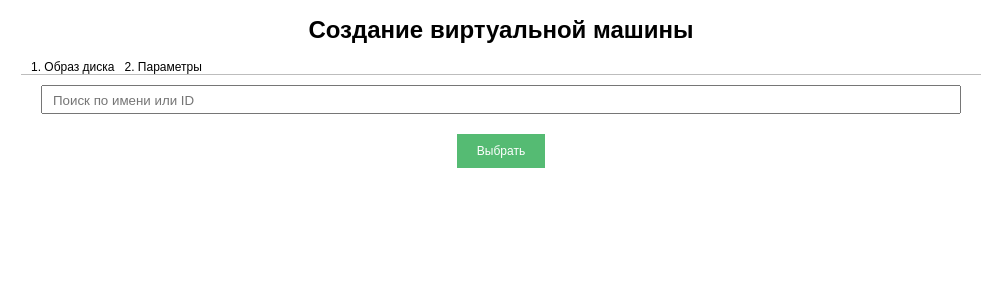
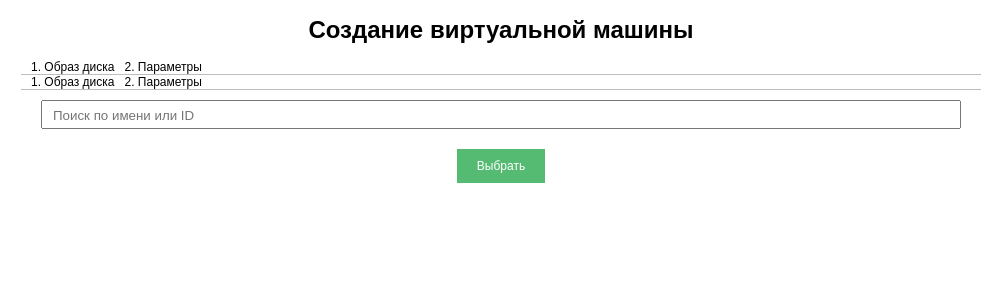
Before and after one commit to andrewosipov/croc, a React (Create React App) app: page /step1 in a window 1280 px wide. Shown: the top 300 px of the page, without its empty margins (139-1131 px from the left). Built offline with nearby package versions, Linux system fonts and the light colour scheme.

Commit message:
add Stepper to Step1 and Step2

```diff
--- a/src/components/Step1.js
+++ b/src/components/Step1.js
@@ -1,4 +1,5 @@
 import React, {Component} from 'react';
+import Stepper from './Stepper';
 import Filter from './Filter';
 import Button from './Button';
 import PropTypes from 'prop-types';
@@ -10,6 +11,8 @@ class Step1 extends Component {
 
     render() {
         return (
+            <div>
+                <Stepper activeStep={1} />
                 <div className="Step Step--one">
                     <Filter />
                     <div className="item-list">
@@ -19,6 +22,7 @@ class Step1 extends Component {
                         <Button to="/step2" value="Выбрать" />
                     </div>
                 </div>
+            </div>
         );
     }
 }
--- a/src/components/Step2.js
+++ b/src/components/Step2.js
@@ -1,4 +1,5 @@
 import React, {Component} from 'react';
+import Stepper from './Stepper';
 import Button from "./Button";
 
 import '../styles/Step.css';
@@ -8,6 +9,8 @@ class Step2 extends Component {
 
     render() {
         return (
+            <div>
+                <Stepper activeStep={2} />
                 <div className="Step Step--two">
                     <div className="form">
 
@@ -17,6 +20,7 @@ class Step2 extends Component {
                         <Button to="/create" value="Создать" />
                     </div>
                 </div>
+            </div>
         );
     }
 }
```
Lines whose indentation alone changed are shown as unchanged.
